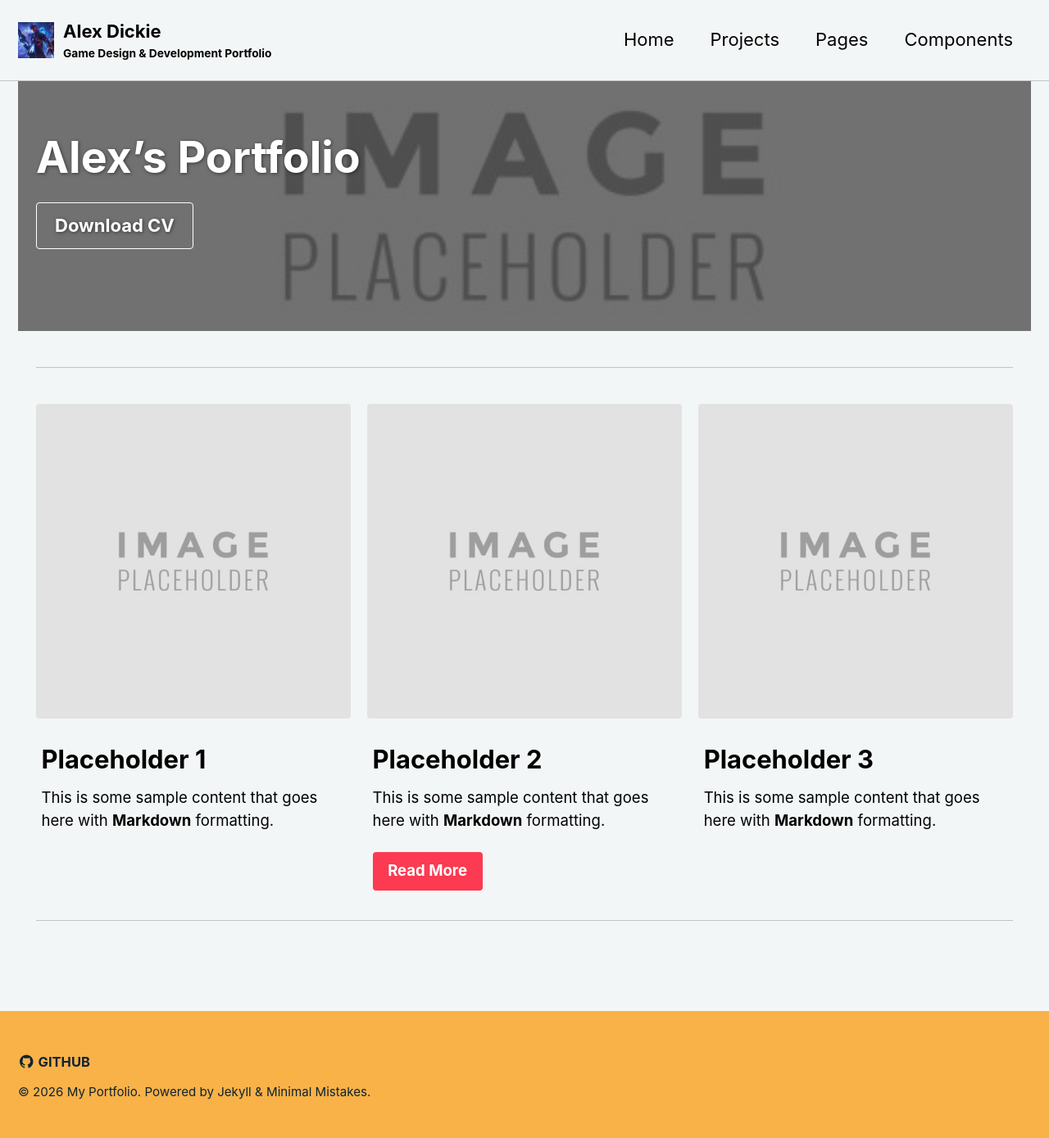
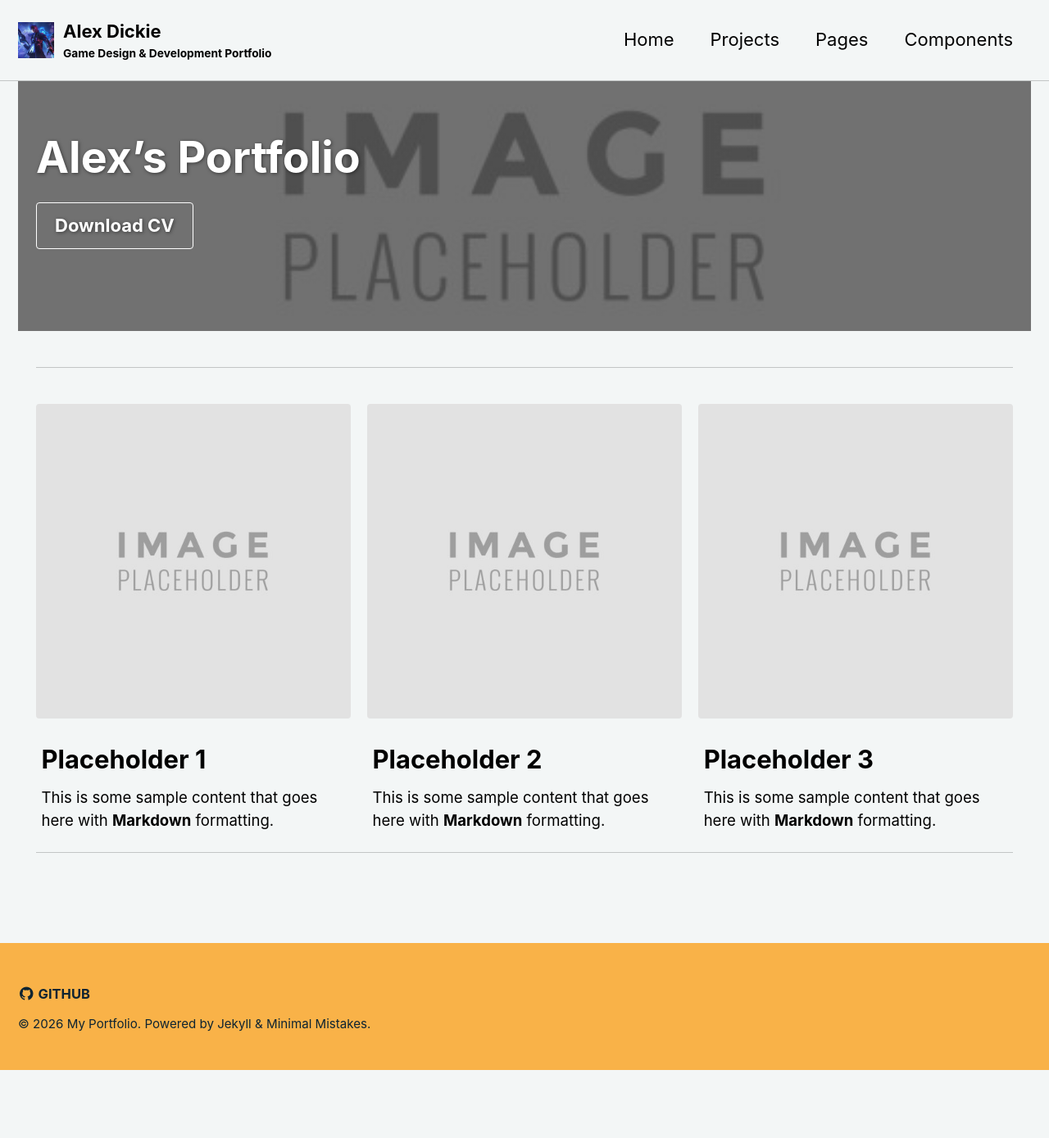
Before and after one commit to AlexUlster/AlexUlster.github.io, a Jekyll site: the page built from _pages/index.md, in a window 1280 px wide. Shown: the whole page at 82% size. Built offline with Jekyll 4.4.1, drawn with Linux system fonts in a browser that asks for light colours; after the commit the page ends 1306 px from its top, so only the background shows below that.

Commit message:
Update placeholder 2 by removing button details
Removed URL and button label/class from placeholder 2.

```diff
--- a/_pages/index.md
+++ b/_pages/index.md
@@ -20,13 +20,12 @@ feature_row:
     alt: "placeholder image 1"
     title: "Placeholder 1"
     excerpt: "This is some sample content that goes here with **Markdown** formatting."
+
   - image_path: assets/images/Placeholder.jpg
     alt: "placeholder image 2"
     title: "Placeholder 2"
     excerpt: "This is some sample content that goes here with **Markdown** formatting."
-    url: "#test-link"
-    btn_label: "Read More"
-    btn_class: "btn--primary"
+
   - image_path: assets/images/Placeholder.jpg
     alt: "placeholder image 4"
     title: "Placeholder 3"
```
